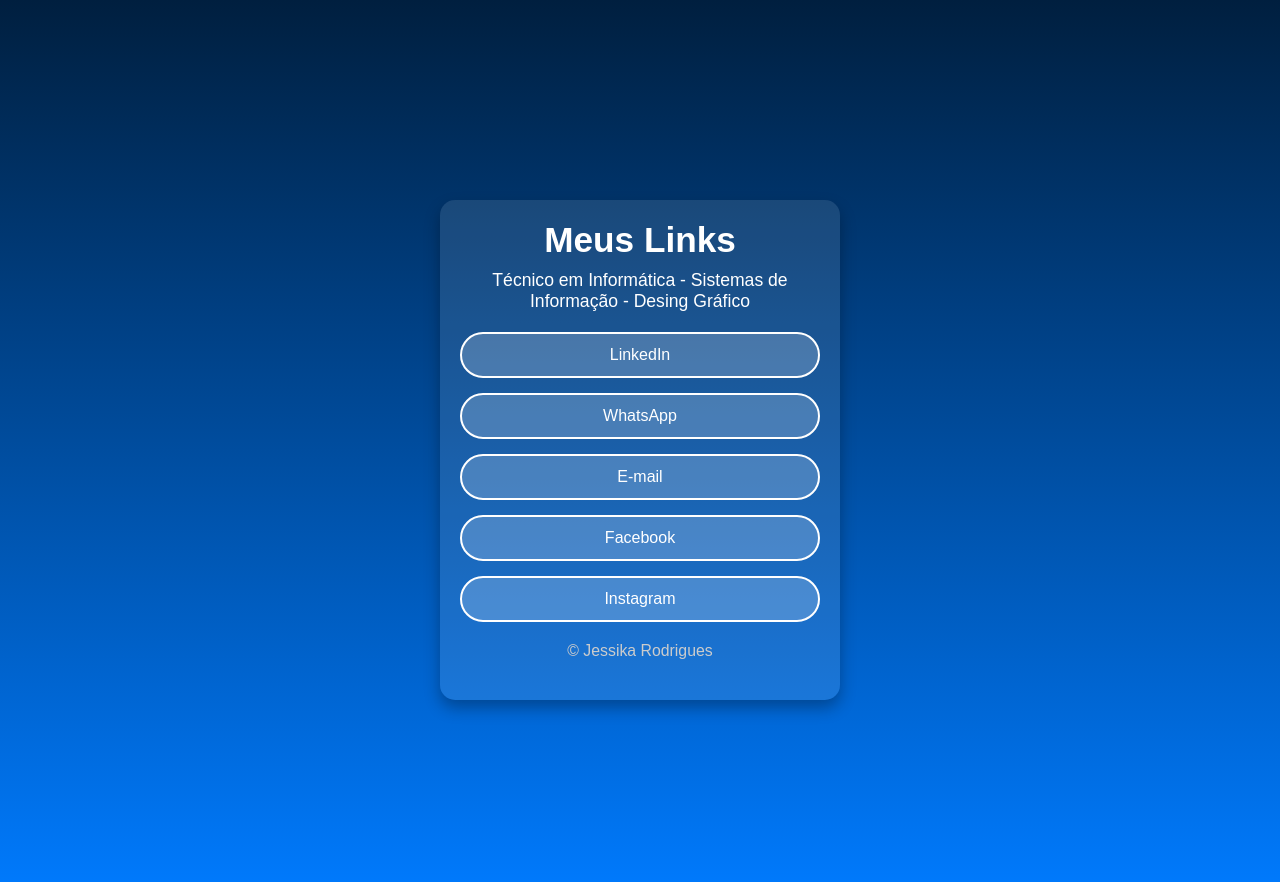
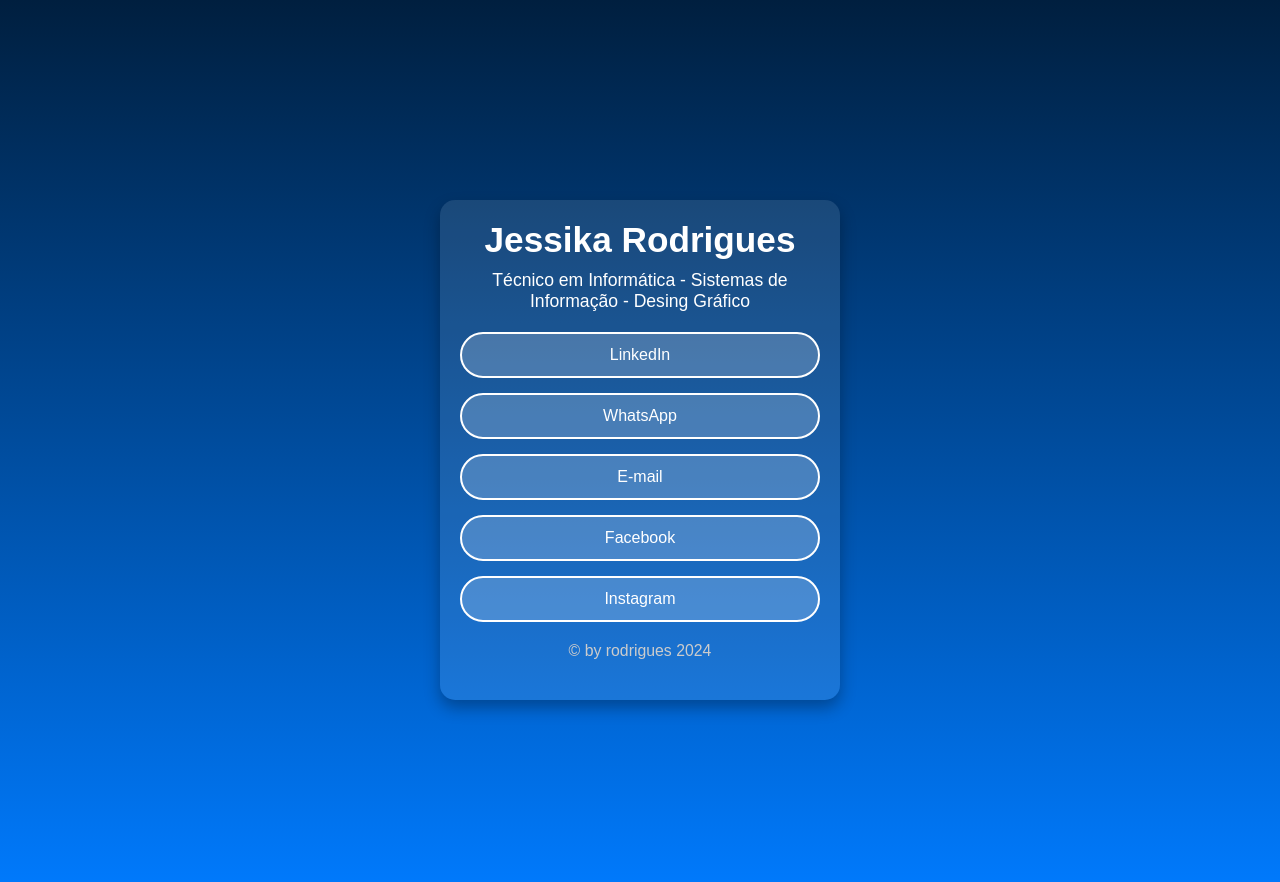
Before and after one commit to jesscatt/Jessika.rodrigues, a Jekyll site: the page built from index.md, in a window 1280 px wide. Shown: the top 882 px of the page. Built offline with Jekyll 4.4.1, drawn with Linux system fonts in a browser that asks for light colours.

Commit message:
Update default.html

```diff
--- a/_layouts/default.html
+++ b/_layouts/default.html
@@ -9,7 +9,7 @@
 <body>
   <div class="container">
     <header>
-      <h1>Meus Links</h1>
+      <h1>Jessika Rodrigues</h1>
       <p>Técnico em Informática - Sistemas de Informação - Desing Gráfico</p>
     </header>
 
@@ -23,7 +23,7 @@
     </main>
 
     <footer>
-      <p>&copy; Jessika Rodrigues </p>
+      <p>&copy; by rodrigues 2024 </p>
     </footer>
   </div>
 </body>
```
